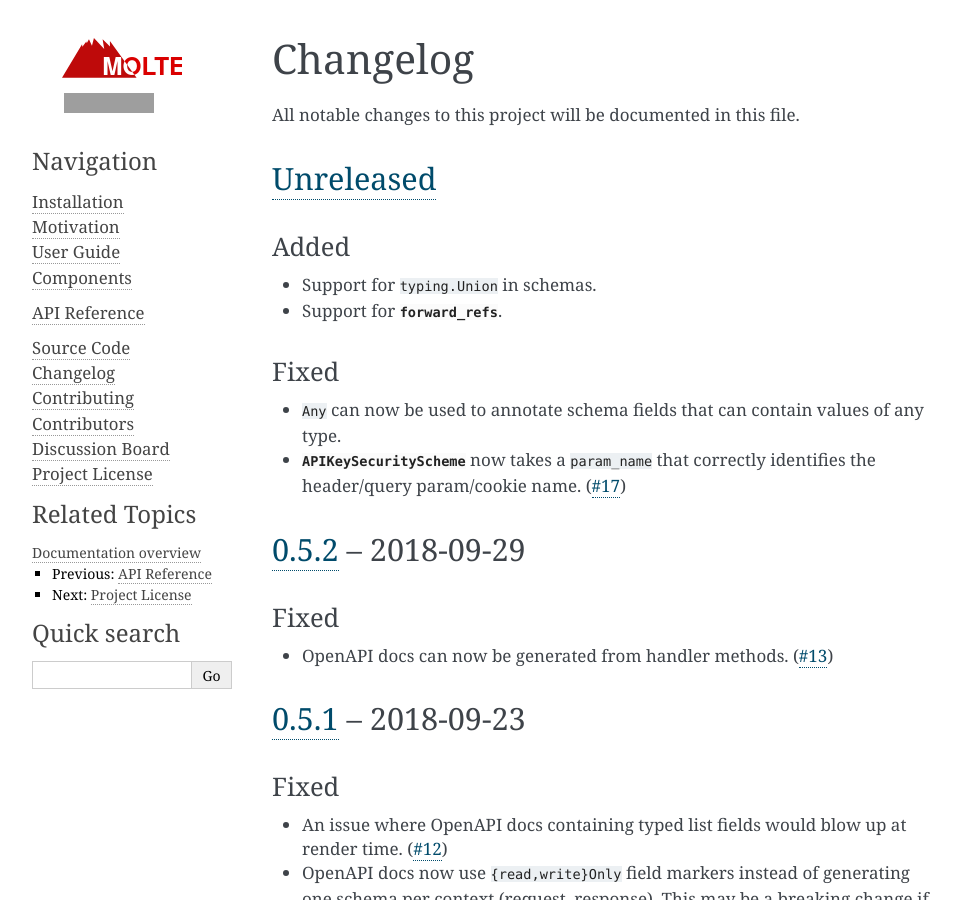
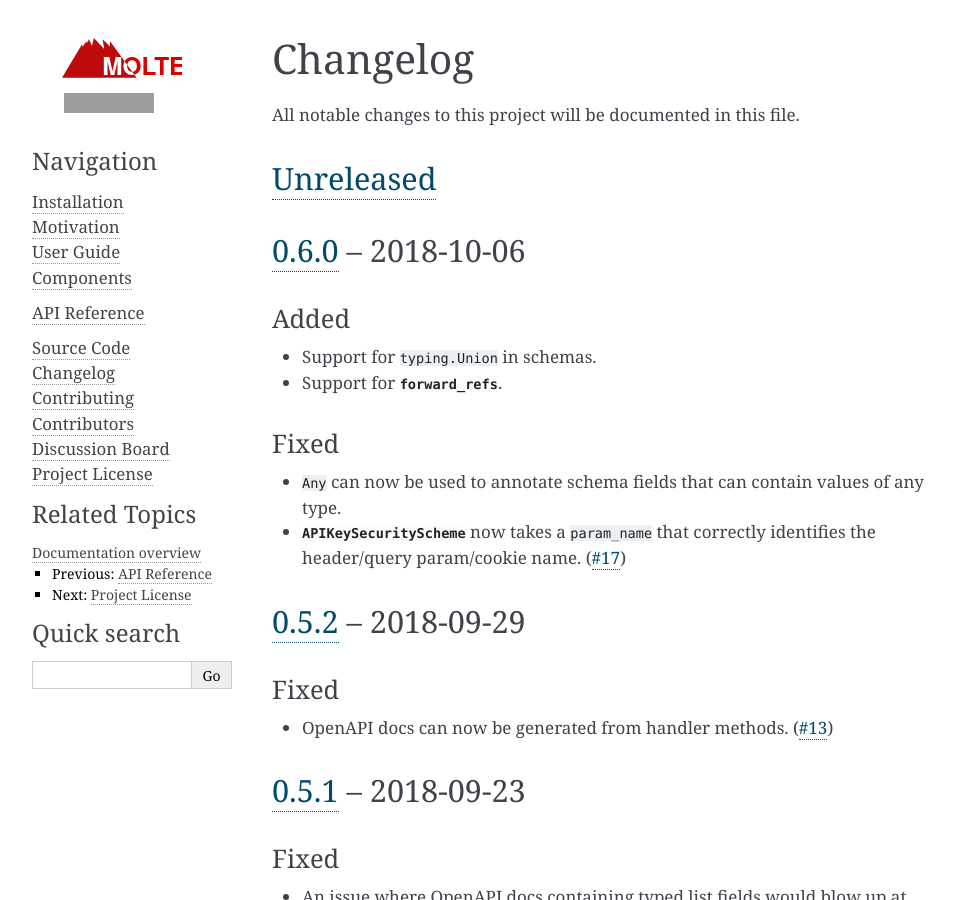
Before and after one commit to Bogdanp/molten, a Sphinx documentation site: the page built from docs/source/changelog.rst, in a window 1280 px wide and 900 px high. Shown: the whole window, without its empty margins (148-1106 px from the left). Built offline with Sphinx 7.4.7, drawn with Linux system fonts in a browser that asks for light colours; grey boxes are pictures that could not be loaded.

Commit message:
doc: update changelog

```diff
--- a/docs/source/changelog.rst
+++ b/docs/source/changelog.rst
@@ -8,6 +8,10 @@ All notable changes to this project will be documented in this file.
 
 `Unreleased`_
 -------------
+
+
+`0.6.0`_ -- 2018-10-06
+----------------------
 
 Added
 ^^^^^
@@ -195,7 +199,8 @@ Changed
 * Initial release.
 
 
-.. _Unreleased: https://github.com/Bogdanp/molten/compare/v0.5.2...HEAD
+.. _Unreleased: https://github.com/Bogdanp/molten/compare/v0.6.0...HEAD
+.. _0.6.0: https://github.com/Bogdanp/molten/compare/v0.5.2...v0.6.0
 .. _0.5.2: https://github.com/Bogdanp/molten/compare/v0.5.1...v0.5.2
 .. _0.5.1: https://github.com/Bogdanp/molten/compare/v0.5.0...v0.5.1
 .. _0.5.0: https://github.com/Bogdanp/molten/compare/v0.4.2...v0.5.0
```
